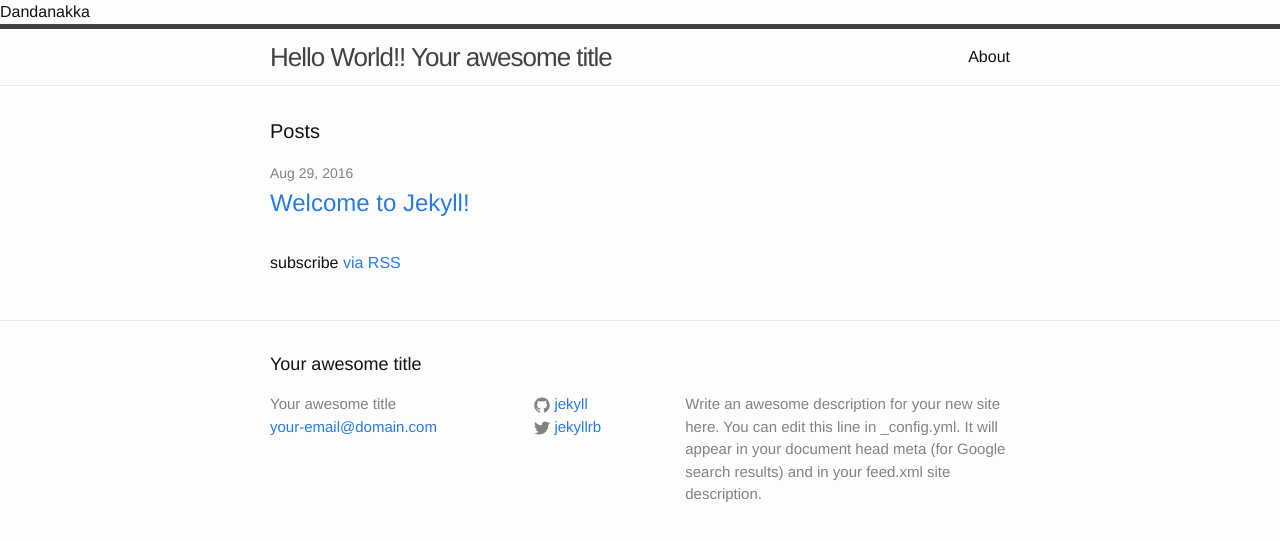
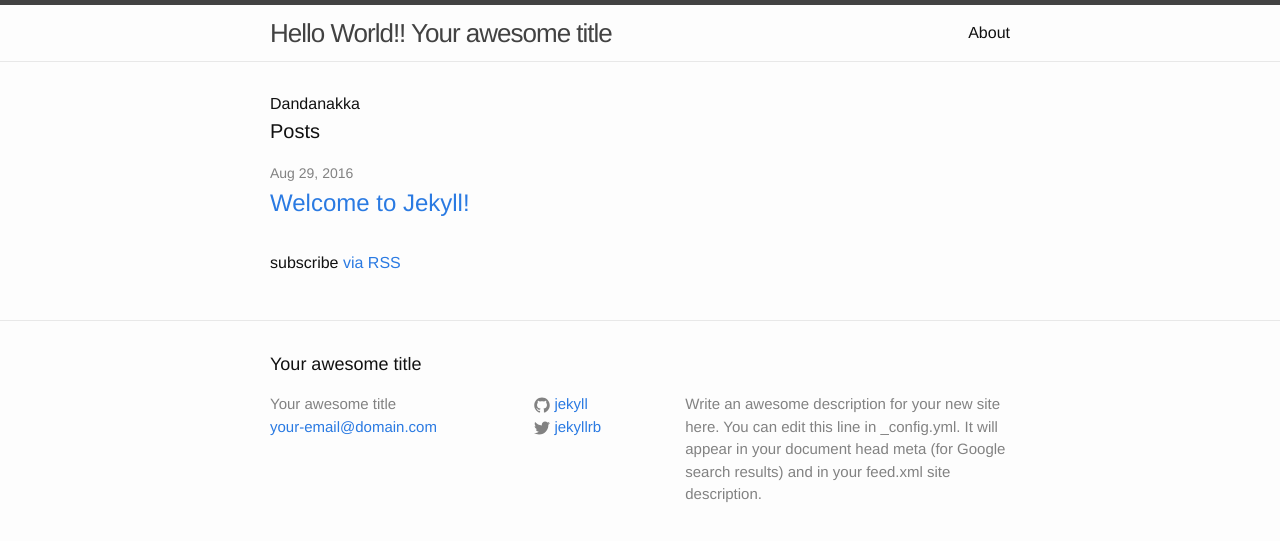
Before and after one commit to sbappan/santzapaul2.github.io, a Jekyll site: the page built from index.html, in a window 1280 px wide. Shown: the top 541 px of the page. Built offline with Jekyll 4.4.1, drawn with Linux system fonts in a browser that asks for light colours.

Commit message:
Testing2 dandanakka edit

```diff
--- a/_layouts/default.html
+++ b/_layouts/default.html
@@ -4,12 +4,13 @@
   {% include head.html %}
 
   <body>
-  {{"Dandanakka"}}
+
 
     {% include header.html %}
 
     <div class="page-content">
       <div class="wrapper">
+        {{"Dandanakka"}}
         {{ content }}
       </div>
     </div>
```
